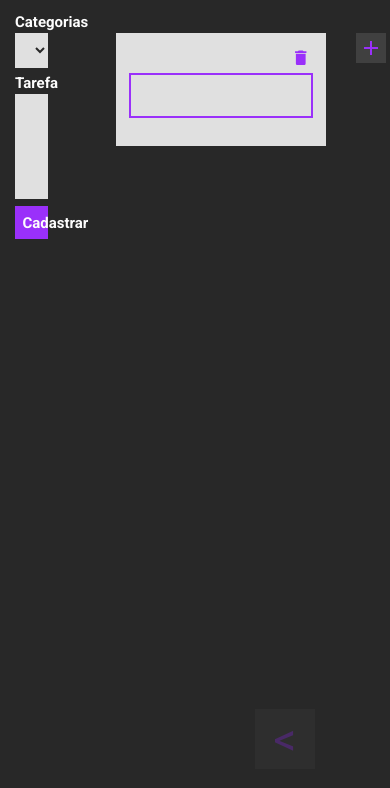
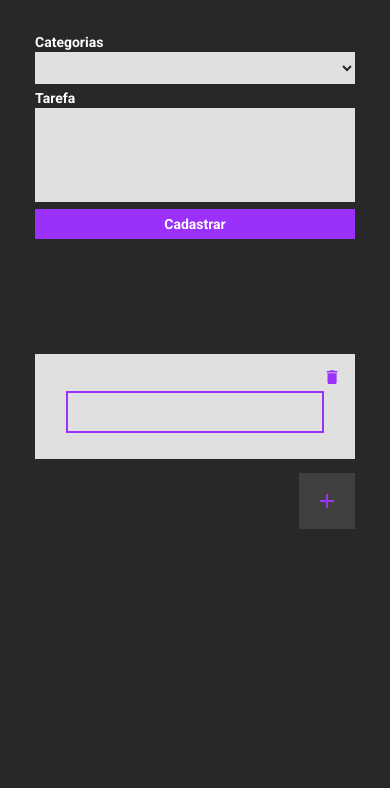
Before and after one commit to daluzrd/doit, a React (Create React App) app: page / in a window 390 px wide. Both pictures are taken after a click on the button "Nova categoria". Shown: the top 788 px of the page. Built offline with nearby package versions, Linux system fonts and the light colour scheme.

Commit message:
Responsivity

```diff
--- a/src/components/CategoryCard/categoryCard.module.scss
+++ b/src/components/CategoryCard/categoryCard.module.scss
@@ -64,3 +64,12 @@
     filter: brightness(0.95);
   }
 }
+
+@media (max-width: 480px) {
+  .categoryCard {
+    > form > input {
+      width: 100%;
+      align-self: center;
+    }
+  }
+}
--- a/src/components/CategoryList/categoryList.module.scss
+++ b/src/components/CategoryList/categoryList.module.scss
@@ -33,3 +33,31 @@
     display: flex;
   }
 }
+
+@media (max-width: 480px) {
+  .categoryList {
+    height: fit-content;
+
+    display: flex;
+    flex-direction: column;
+
+    gap: 1rem;
+
+    padding: 2.2rem 2.5rem 1rem 2.5rem;
+    padding-bottom: 1rem;
+
+    > ul {
+      display: flex;
+      flex-direction: column;
+
+      gap: 1rem;
+    }
+
+    > button {
+      align-self: flex-end;
+
+      width: 4rem;
+      height: 4rem;
+    }
+  }
+}
--- a/src/components/Form/form.module.scss
+++ b/src/components/Form/form.module.scss
@@ -52,3 +52,9 @@
     }
   }
 }
+
+@media (max-width: 480px) {
+  .form {
+    padding: 2.5rem;
+  }
+}
--- a/src/components/TaskCard/taskCard.module.scss
+++ b/src/components/TaskCard/taskCard.module.scss
@@ -48,3 +48,9 @@
     filter: brightness(0.95);
   }
 }
+
+@media (max-width: 480px) {
+  .taskCard {
+    width: 100%;
+  }
+}
--- a/src/styles/app.module.scss
+++ b/src/styles/app.module.scss
@@ -1,6 +1,6 @@
 .app {
   display: grid;
-	grid-template-columns: calc(20% - 1rem);
+  grid-template-columns: 20%;
 
   gap: 2rem;
 
@@ -57,3 +57,35 @@
     }
   }
 }
+
+@media (max-width: 800px) {
+  .app {
+    display: grid;
+
+    grid-template-columns: 30%;
+  }
+}
+
+@media (max-width: 480px) {
+  .app {
+    display: grid;
+
+    grid-template-rows: 30%;
+    grid-template-columns: 100%;
+
+    gap: 5rem;
+
+    > .form {
+      grid-row: 1 / 1;
+    }
+
+    > .categoryList {
+      grid-row: 2 / 2;
+      grid-column: 1 / 1;
+    }
+
+    > button {
+      display: none;
+    }
+  }
+}
--- a/src/styles/global.scss
+++ b/src/styles/global.scss
@@ -27,7 +27,7 @@
     font-size: 93.75%;
   }
 }
-@media (max-width: 720) {
+@media (max-width: 720px) {
   html {
     font-size: 87.5%;
   }
```
Also changed, not shown: src/components/TaskList/taskList.module.scss (indentation only). Lines whose indentation alone changed are shown as unchanged.
